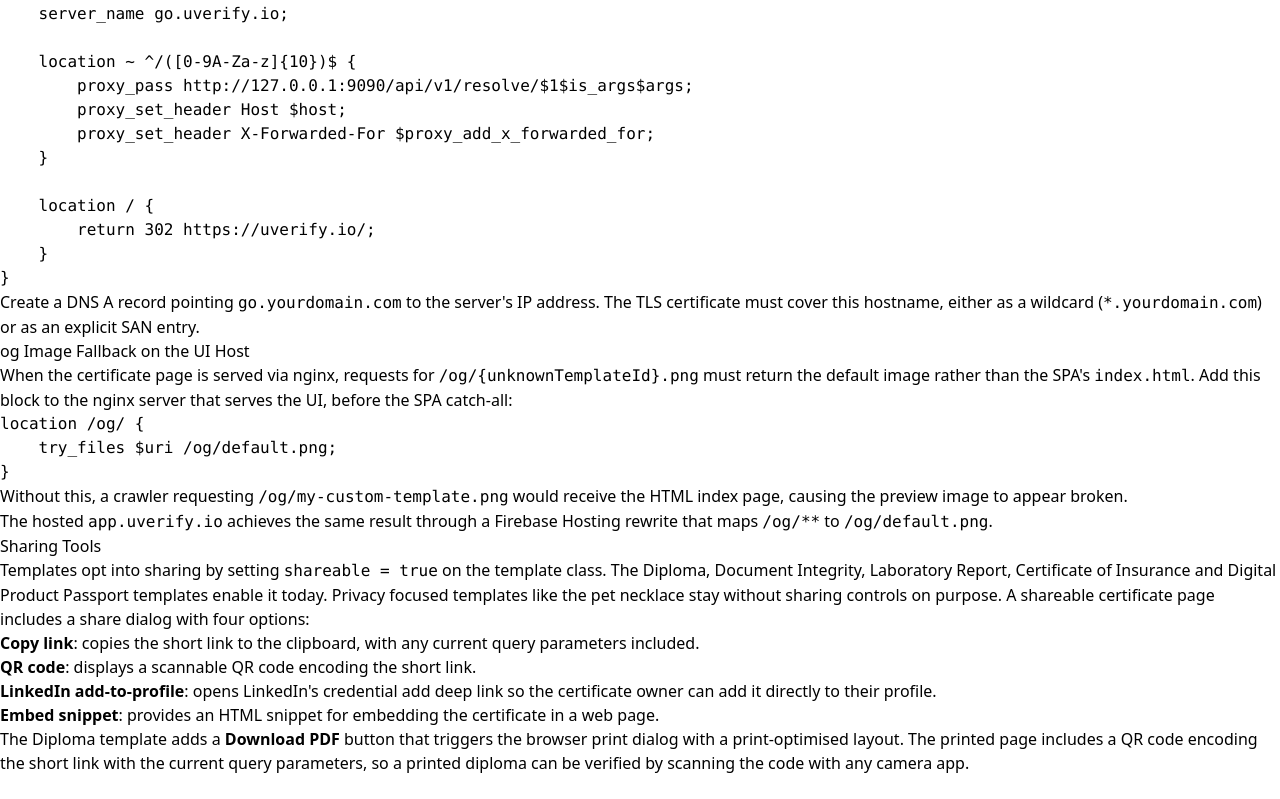
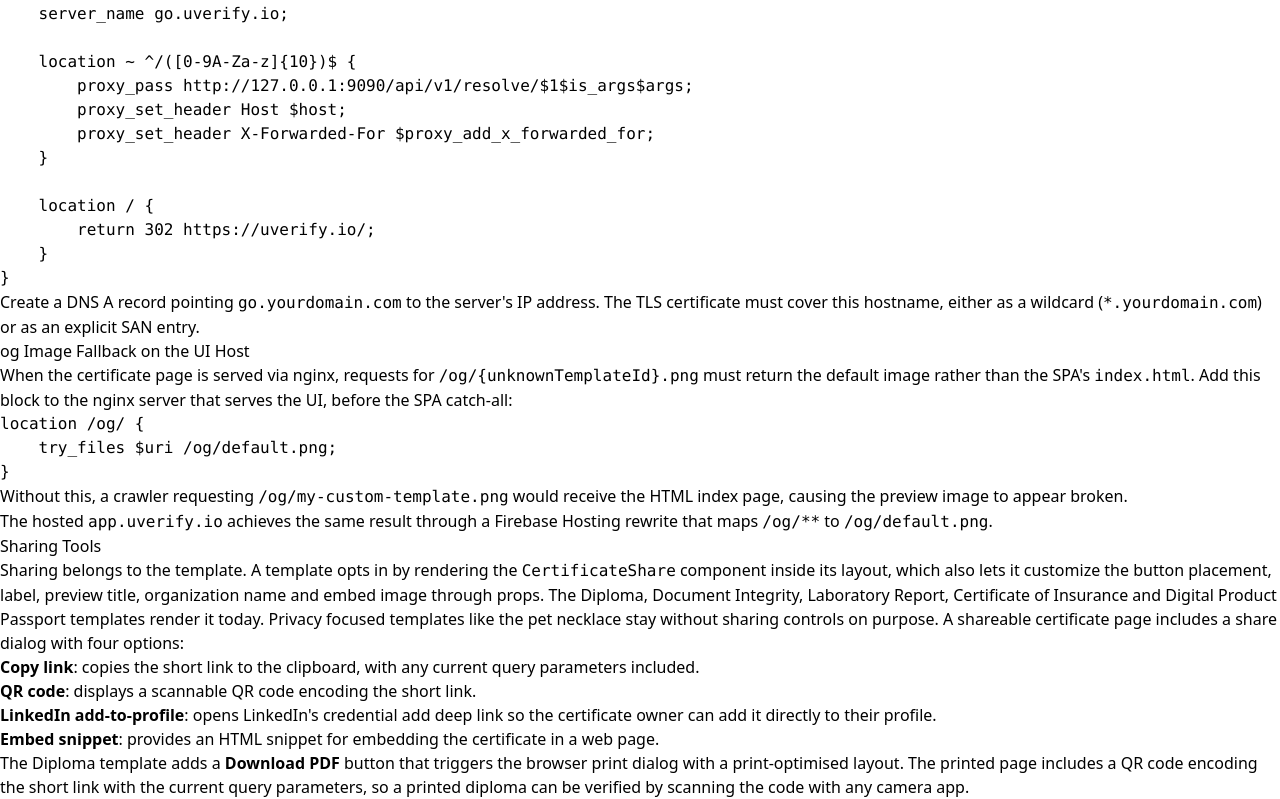
Before and after one commit to UVerify-io/uverify-docs, a Next.js app: page /short-links in a window 1280 px wide. Shown: the part 1561-2360 px from the top of the page. Before the commit the page ends 2336 px from the top, so only its background shows below. Built offline with nearby package versions, Linux system fonts and the light colour scheme.

Commit message:
docs: sharing is rendered by the template via the CertificateShare component

```diff
--- a/pages/short-links.mdx
+++ b/pages/short-links.mdx
@@ -130,7 +130,7 @@
 
 ## Sharing Tools
 
-Templates opt into sharing by setting `shareable = true` on the template class. The Diploma, Document Integrity, Laboratory Report, Certificate of Insurance and Digital Product Passport templates enable it today. Privacy focused templates like the pet necklace stay without sharing controls on purpose. A shareable certificate page includes a share dialog with four options:
+Sharing belongs to the template. A template opts in by rendering the `CertificateShare` component inside its layout, which also lets it customize the button placement, label, preview title, organization name and embed image through props. The Diploma, Document Integrity, Laboratory Report, Certificate of Insurance and Digital Product Passport templates render it today. Privacy focused templates like the pet necklace stay without sharing controls on purpose. A shareable certificate page includes a share dialog with four options:
 
 - **Copy link**: copies the short link to the clipboard, with any current query parameters included.
 - **QR code**: displays a scannable QR code encoding the short link.
```
